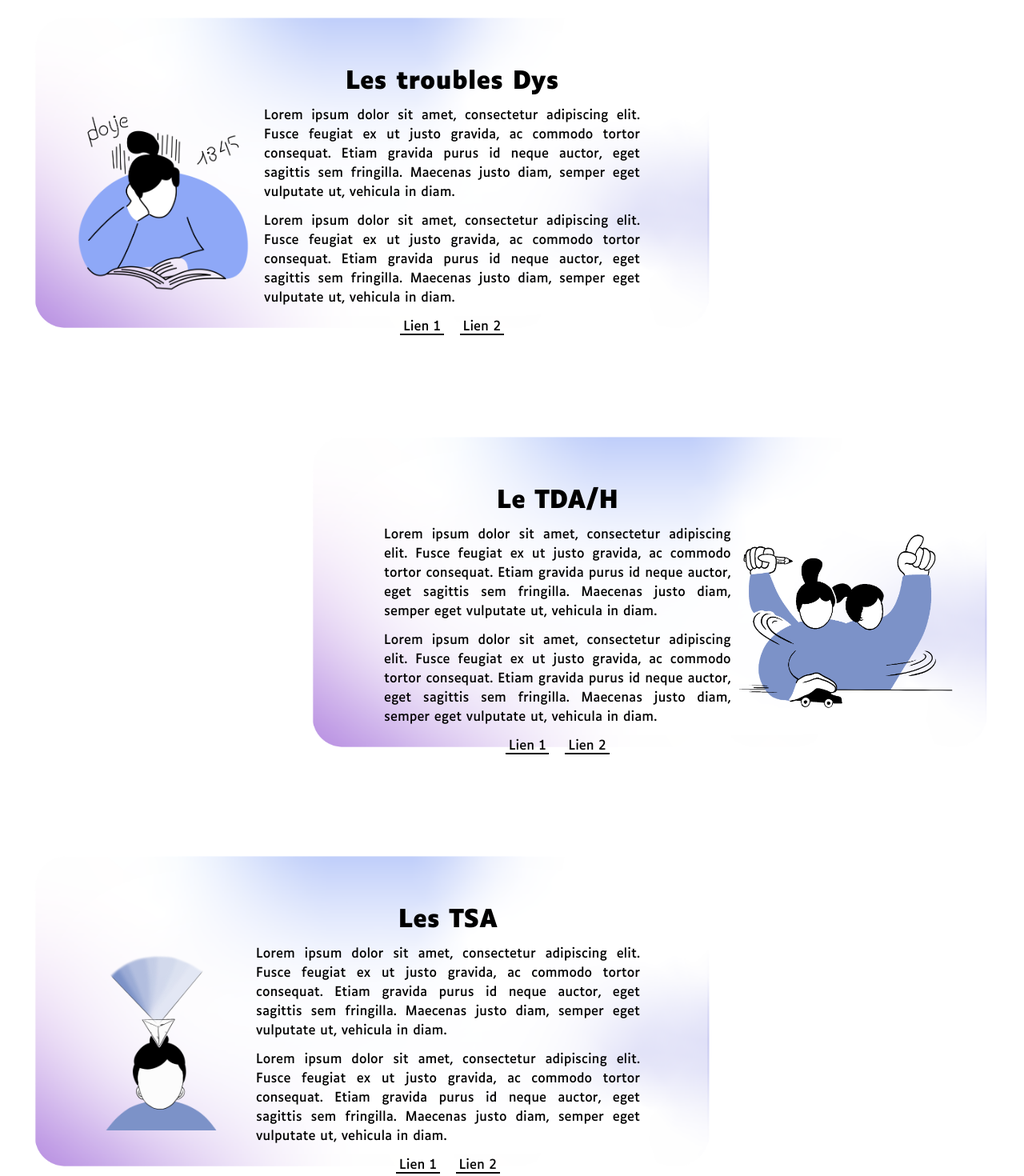
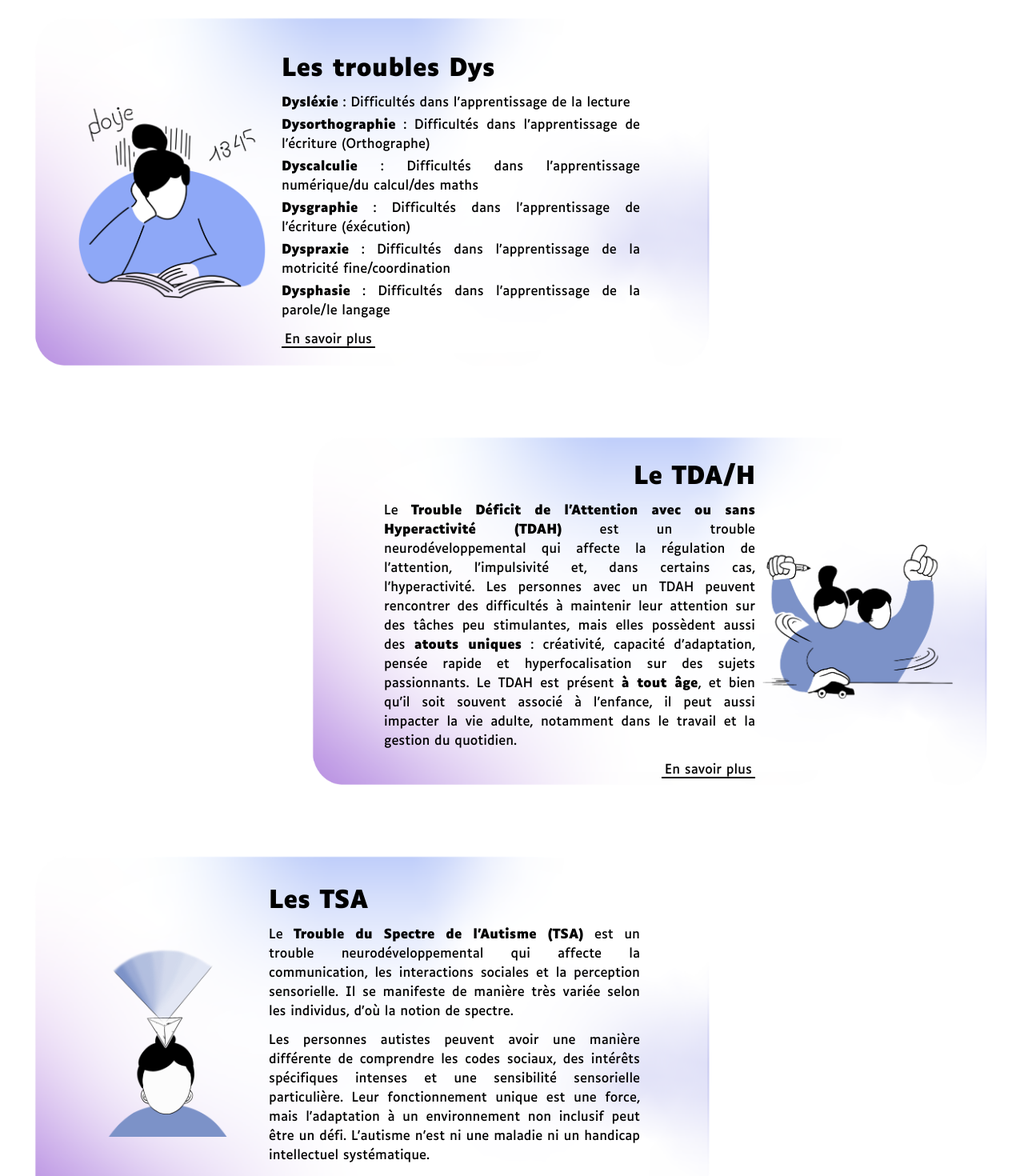
Before and after one commit to remybms/naapp, a Next.js app: page /neuroatypie in a window 1280 px wide. Shown: the part 940-2410 px from the top of the page at 80% size. Built offline with nearby package versions, Linux system fonts and the light colour scheme.

Commit message:
end page

```diff
--- a/app/neuroatypie/page.js
+++ b/app/neuroatypie/page.js
@@ -21,7 +21,7 @@ export default function Neuroatypie() {
                     </div>
                 </div>
                 <div className="flex flex-col justify-start space-y-4 px-14 pc:px-96 pb-10 w-screen">
-                    <h2 className="font-semibold text-2xl">Liste des troubles :</h2>
+                    <h2 className="font-bold text-2xl">Liste des troubles :</h2>
                     <Link href='#troublesdys' className="flex justify-between items-center">
                         <div className="border-b-2 border-black px-1">Les troubles Dys</div>
                         <img src="/img/neuroatypie/sommaire.png" alt="flèche" width={30} />
@@ -49,55 +49,62 @@ export default function Neuroatypie() {
                 </div>
                 <div className="space-y-16">
                     <div className="flex flex-col tablet:flex-row space-y-3" id="troublesdys">
-                        <img src="/img/neuroatypie/fond.png" alt="Image de fond" className="absolute pc:w-2/3 tablet:w-screen h-1/2 hidden tablet:flex" />
+                        <img src="/img/neuroatypie/fond.png" alt="Image de fond" className="absolute pc:w-2/3 tablet:w-screen h-[28rem] hidden tablet:flex" />
                         <div className="z-10 tablet:flex items-center pc:w-2/3 tablet:w-screen tablet:px-10 tablet:h-[28rem] space-y-5 tablet:space-y-0">
-                            <img src="/img/neuroatypie/dys.png" alt="troubles dys" className="tablet:size-1/2 tablet:m-4" />
-                            <div className="flex flex-col items-center space-y-3">
-                                <h2 className="font-semibold text-3xl">Les troubles Dys</h2>
+                            <img src="/img/neuroatypie/dys.png" alt="troubles dys" className="tablet:w-[15rem] tablet:m-4" />
+                            <div className="flex flex-col space-y-1">
+                                <h2 className="font-bold text-3xl pb-2">Les troubles Dys</h2>
                                 <div className="text-justify">
-                                    Lorem ipsum dolor sit amet, consectetur adipiscing elit. Fusce feugiat ex ut justo gravida, ac commodo tortor consequat. Etiam gravida purus id neque auctor, eget sagittis sem fringilla. Maecenas justo diam, semper eget vulputate ut, vehicula in diam.
+                                    <span className="font-bold">Dysléxie</span> : Difficultés dans l’apprentissage de la lecture
                                 </div>
                                 <div className="text-justify">
-                                    Lorem ipsum dolor sit amet, consectetur adipiscing elit. Fusce feugiat ex ut justo gravida, ac commodo tortor consequat. Etiam gravida purus id neque auctor, eget sagittis sem fringilla. Maecenas justo diam, semper eget vulputate ut, vehicula in diam.
+                                    <span className="font-bold">Dysorthographie</span> : Difficultés dans l’apprentissage de l’écriture (Orthographe)
                                 </div>
-                                <div className="space-x-5">
-                                    <Link href="/" className="border-b-2 px-1 border-black" target="blank">Lien 1</Link>
-                                    <Link href="/" className="border-b-2 px-1 border-black" target="blank">Lien 2</Link>
+                                <div className="text-justify">
+                                    <span className="font-bold">Dyscalculie</span> : Difficultés dans l’apprentissage numérique/du calcul/des maths
+                                </div>
+                                <div className="text-justify">
+                                    <span className="font-bold">Dysgraphie</span> : Difficultés dans l’apprentissage de l’écriture (éxécution)
+                                </div>
+                                <div className="text-justify">
+                                    <span className="font-bold">Dyspraxie</span> : Difficultés dans l’apprentissage de la motricité fine/coordination
+                                </div>
+                                <div className="text-justify">
+                                    <span className="font-bold">Dysphasie</span> : Difficultés dans l’apprentissage de la parole/le langage
+                                </div>
+                                <div className="space-x-5 pt-2">
+                                    <Link href="https://www.ffdys.com/" className="border-b-2 px-1 border-black" target="blank">En savoir plus</Link>
                                 </div>
                             </div>
                         </div>
 
                     </div>
                     <div className="flex flex-col items-end space-y-3" id="tdah">
-                        <img src="/img/neuroatypie/fond.png" alt="Image de fond" className="absolute pc:w-2/3 tablet:w-screen h-1/2 hidden tablet:flex" />
+                        <img src="/img/neuroatypie/fond.png" alt="Image de fond" className="absolute pc:w-2/3 tablet:w-screen h-[28rem] hidden tablet:flex" />
                         <div className="z-10 tablet:flex tablet:flex-row-reverse items-center pc:w-2/3 tablet:px-10 tablet:w-screen tablet:h-[28rem] space-y-5 tablet:space-y-0">
-                            <img src="/img/neuroatypie/tdah.png" alt="TDA/H" className="tablet:size-1/2 tablet:m-2" />
-                            <div className="flex flex-col items-center space-y-3">
-                                <h2 className="font-semibold text-3xl">Le TDA/H</h2>
+                            <img src="/img/neuroatypie/tdah.png" alt="TDA/H" className="tablet:w-[15rem] tablet:m-2" />
+                            <div className="flex flex-col items-end space-y-3">
+                                <h2 className="font-bold text-3xl">Le TDA/H</h2>
                                 <div className="text-justify">
-                                    Lorem ipsum dolor sit amet, consectetur adipiscing elit. Fusce feugiat ex ut justo gravida, ac commodo tortor consequat. Etiam gravida purus id neque auctor, eget sagittis sem fringilla. Maecenas justo diam, semper eget vulputate ut, vehicula in diam.
-                                </div>
-                                <div className="text-justify">
-                                    Lorem ipsum dolor sit amet, consectetur adipiscing elit. Fusce feugiat ex ut justo gravida, ac commodo tortor consequat. Etiam gravida purus id neque auctor, eget sagittis sem fringilla. Maecenas justo diam, semper eget vulputate ut, vehicula in diam.
+                                    Le <span className="font-bold">Trouble Déficit de l’Attention avec ou sans Hyperactivité (TDAH)</span> est un trouble neurodéveloppemental qui affecte la régulation de l’attention, l’impulsivité et, dans certains cas, l’hyperactivité. Les personnes avec un TDAH peuvent rencontrer des difficultés à maintenir leur attention sur des tâches peu stimulantes, mais elles possèdent aussi des <span className="font-bold">atouts uniques</span> : créativité, capacité d’adaptation, pensée rapide et hyperfocalisation sur des sujets passionnants. Le TDAH est présent <span className="font-bold">à tout âge</span>, et bien qu’il soit souvent associé à l’enfance, il peut aussi impacter la vie adulte, notamment dans le travail et la gestion du quotidien.
                                 </div>
                                 <div className="space-x-5">
-                                    <Link href="/" className="border-b-2 px-1 border-black" target="blank">Lien 1</Link>
-                                    <Link href="/" className="border-b-2 px-1 border-black" target="blank">Lien 2</Link>
+                                    <Link href="https://www.tdah-france.fr/" className="border-b-2 px-1 border-black" target="blank">En savoir plus</Link>
                                 </div>
                             </div>
                         </div>
                     </div>
                     <div className="flex flex-col tablet:flex-row space-y-3" id="tsa">
-                        <img src="/img/neuroatypie/fond.png" alt="Image de fond" className="absolute pc:w-2/3 tablet:w-screen h-1/2 hidden tablet:flex" />
+                        <img src="/img/neuroatypie/fond.png" alt="Image de fond" className="absolute pc:w-2/3 tablet:w-screen h-[28rem] hidden tablet:flex" />
                         <div className="z-10 tablet:flex items-center pc:w-2/3 tablet:px-10 tablet:w-screen tablet:h-[28rem] space-y-5 tablet:space-y-0">
-                            <img src="/img/neuroatypie/tsa.png" alt="le TSA" className="tablet:size-1/2 tablet:m-2" />
-                            <div className="flex flex-col items-center space-y-3">
-                                <h2 className="font-semibold text-3xl">Les TSA</h2>
+                            <img src="/img/neuroatypie/tsa.png" alt="le TSA" className="tablet:w-[15rem] tablet:m-2" />
+                            <div className="flex flex-col space-y-3">
+                                <h2 className="font-bold text-3xl">Les TSA</h2>
                                 <div className="text-justify">
-                                    Lorem ipsum dolor sit amet, consectetur adipiscing elit. Fusce feugiat ex ut justo gravida, ac commodo tortor consequat. Etiam gravida purus id neque auctor, eget sagittis sem fringilla. Maecenas justo diam, semper eget vulputate ut, vehicula in diam.
+                                    Le <span className="font-bold">Trouble du Spectre de l’Autisme (TSA)</span> est un trouble neurodéveloppemental qui affecte la communication, les interactions sociales et la perception sensorielle. Il se manifeste de manière très variée selon les individus, d’où la notion de spectre.
                                 </div>
                                 <div className="text-justify">
-                                    Lorem ipsum dolor sit amet, consectetur adipiscing elit. Fusce feugiat ex ut justo gravida, ac commodo tortor consequat. Etiam gravida purus id neque auctor, eget sagittis sem fringilla. Maecenas justo diam, semper eget vulputate ut, vehicula in diam.
+                                    Les personnes autistes peuvent avoir une manière différente de comprendre les codes sociaux, des intérêts spécifiques intenses et une sensibilité sensorielle particulière. Leur fonctionnement unique est une force, mais l’adaptation à un environnement non inclusif peut être un défi. L’autisme n’est ni une maladie ni un handicap intellectuel systématique.
                                 </div>
                                 <div className="space-x-5">
                                     <Link href="/" className="border-b-2 px-1 border-black" target="blank">Lien 1</Link>
@@ -107,16 +114,13 @@ export default function Neuroatypie() {
                         </div>
                     </div>
                     <div className="flex flex-col items-end space-y-3" id="precointellect">
-                        <img src="/img/neuroatypie/fond.png" alt="Image de fond" className="absolute pc:w-2/3 tablet:w-screen h-1/2 hidden tablet:flex" />
+                        <img src="/img/neuroatypie/fond.png" alt="Image de fond" className="absolute pc:w-2/3 tablet:w-screen h-[28rem] hidden tablet:flex" />
                         <div className="z-10 tablet:flex tablet:flex-row-reverse items-center pc:w-2/3 tablet:w-screen tablet:px-10 tablet:h-[28rem] space-y-5 tablet:space-y-0">
-                            <img src="/img/neuroatypie/preco_intellect.png" alt="La précocité intellectuelle" className="tablet:size-1/2 tablet:m-2" />
-                            <div className="flex flex-col items-center space-y-3">
-                                <h2 className="font-semibold text-3xl">La précocité intellectuelle</h2>
+                            <img src="/img/neuroatypie/preco_intellect.png" alt="La précocité intellectuelle" className="tablet:w-[15rem] tablet:m-2" />
+                            <div className="flex flex-col items-end space-y-3">
+                                <h2 className="font-bold text-3xl">La précocité intellectuelle</h2>
                                 <div className="text-justify">
-                                    Lorem ipsum dolor sit amet, consectetur adipiscing elit. Fusce feugiat ex ut justo gravida, ac commodo tortor consequat. Etiam gravida purus id neque auctor, eget sagittis sem fringilla. Maecenas justo diam, semper eget vulputate ut, vehicula in diam.
-                                </div>
-                                <div className="text-justify">
-                                    Lorem ipsum dolor sit amet, consectetur adipiscing elit. Fusce feugiat ex ut justo gravida, ac commodo tortor consequat. Etiam gravida purus id neque auctor, eget sagittis sem fringilla. Maecenas justo diam, semper eget vulputate ut, vehicula in diam.
+                                    <span className="font-bold">La précocité intellectuelle</span>, aussi appelée <span className="font-bold">Haut Potentiel Intellectuel (HPI)</span>, désigne un fonctionnement cognitif atypique caractérisé par une intelligence supérieure à la moyenne. Selon le QI mesuré, on distingue le <span className="font-bold">HPI (≥130)</span>, le <span className="font-bold">Très Haut Potentiel Intellectuel (THPI) (≥145)</span> et le <span className="font-bold">Très Très Haut Potentiel Intellectuel (TTHPI) (≥160)</span>
                                 </div>
                                 <div className="space-x-5">
                                     <Link href="/" className="border-b-2 px-1 border-black" target="blank">Lien 1</Link>
@@ -126,17 +130,15 @@ export default function Neuroatypie() {
                         </div>
                     </div>
                     <div className="flex flex-col tablet:flex-row space-y-3" id="hpe">
-                        <img src="/img/neuroatypie/fond.png" alt="Image de fond" className="absolute pc:w-2/3 tablet:w-screen h-1/2 hidden tablet:flex" />
+                        <img src="/img/neuroatypie/fond.png" alt="Image de fond" className="absolute pc:w-2/3 tablet:w-screen h-[28rem] hidden tablet:flex" />
                         <div className="z-10 tablet:flex items-center pc:w-2/3 tablet:w-screen tablet:px-10 tablet:h-[28rem] space-y-5 tablet:space-y-0">
-                            <img src="/img/neuroatypie/hpe.png" alt="Les HPE" className="tablet:size-1/2 tablet:m-2" />
-                            <div className="flex flex-col items-center space-y-3">
-                                <h2 className="font-semibold text-3xl">Les HPE</h2>
+                            <img src="/img/neuroatypie/hpe.png" alt="Les HPE" className="tablet:w-[15rem] tablet:m-2" />
+                            <div className="flex flex-col space-y-3">
+                                <h2 className="font-bold text-3xl">Les HPE</h2>
                                 <div className="text-justify">
-                                    Lorem ipsum dolor sit amet, consectetur adipiscing elit. Fusce feugiat ex ut justo gravida, ac commodo tortor consequat. Etiam gravida purus id neque auctor, eget sagittis sem fringilla. Maecenas justo diam, semper eget vulputate ut, vehicula in diam.
-                                </div>
+                                    <span className="font-bold">Le Haut Potentiel Émotionnel (HPE)</span>, se caractérise par une intelligence émotionnelle développée, une grande empathie et une sensibilité accrue aux émotions, tant les siennes que celles des autres.                                </div>
                                 <div className="text-justify">
-                                    Lorem ipsum dolor sit amet, consectetur adipiscing elit. Fusce feugiat ex ut justo gravida, ac commodo tortor consequat. Etiam gravida purus id neque auctor, eget sagittis sem fringilla. Maecenas justo diam, semper eget vulputate ut, vehicula in diam.
-                                </div>
+                                    Cette richesse émotionnelle est une force pour la communication, la créativité et les relations humaines, mais peut aussi être un défi lorsqu’elle entraîne une surcharge émotionnelle ou une difficulté à poser des limites.                                </div>
                                 <div className="space-x-5">
                                     <Link href="/" className="border-b-2 px-1 border-black" target="blank">Lien 1</Link>
                                     <Link href="/" className="border-b-2 px-1 border-black" target="blank">Lien 2</Link>
@@ -145,16 +147,16 @@ export default function Neuroatypie() {
                         </div>
                     </div>
                     <div className="flex flex-col pc:flex-row-reverse items-end space-y-3" id="hypersensibilite">
-                        <img src="/img/neuroatypie/fond.png" alt="Image de fond" className="absolute pc:w-2/3 tablet:w-screen h-1/2 hidden tablet:flex" />
+                        <img src="/img/neuroatypie/fond.png" alt="Image de fond" className="absolute pc:w-2/3 tablet:w-screen h-[28rem] hidden tablet:flex" />
                         <div className="z-10 tablet:flex tablet:flex-row-reverse items-center pc:w-2/3 tablet:w-screen tablet:px-10 tablet:h-[28rem] space-y-5 tablet:space-y-0">
-                            <img src="/img/neuroatypie/hypersensibilite.png" alt="l'hypersensibilité" className="tablet:size-1/2 tablet:m-2" />
-                            <div className="flex flex-col items-center space-y-3">
-                                <h2 className="font-semibold text-3xl">L'hypersensibilité</h2>
+                            <img src="/img/neuroatypie/hypersensibilite.png" alt="l'hypersensibilité" className="tablet:w-[15rem] tablet:m-2" />
+                            <div className="flex flex-col items-end space-y-3">
+                                <h2 className="font-bold text-3xl">L'hypersensibilité</h2>
                                 <div className="text-justify">
-                                    Lorem ipsum dolor sit amet, consectetur adipiscing elit. Fusce feugiat ex ut justo gravida, ac commodo tortor consequat. Etiam gravida purus id neque auctor, eget sagittis sem fringilla. Maecenas justo diam, semper eget vulputate ut, vehicula in diam.
+                                    <span className="font-bold">L’hypersensibilité émotionnelle et sensorielle</span> est une intensification des perceptions et des émotions. Elle peut se traduire par une réactivité accrue aux bruits, aux lumières, aux textures, aux odeurs ou même aux sensations corporelles, mais aussi par des émotions plus intenses et difficiles à réguler.
                                 </div>
                                 <div className="text-justify">
-                                    Lorem ipsum dolor sit amet, consectetur adipiscing elit. Fusce feugiat ex ut justo gravida, ac commodo tortor consequat. Etiam gravida purus id neque auctor, eget sagittis sem fringilla. Maecenas justo diam, semper eget vulputate ut, vehicula in diam.
+                                    Les personnes hypersensibles perçoivent leur environnement avec une grande acuité, ce qui peut être une force (créativité, empathie, sens du détail), mais aussi un défi dans un monde souvent trop stimulant.
                                 </div>
                                 <div className="space-x-5">
                                     <Link href="/" className="border-b-2 px-1 border-black" target="blank">Lien 1</Link>
```
